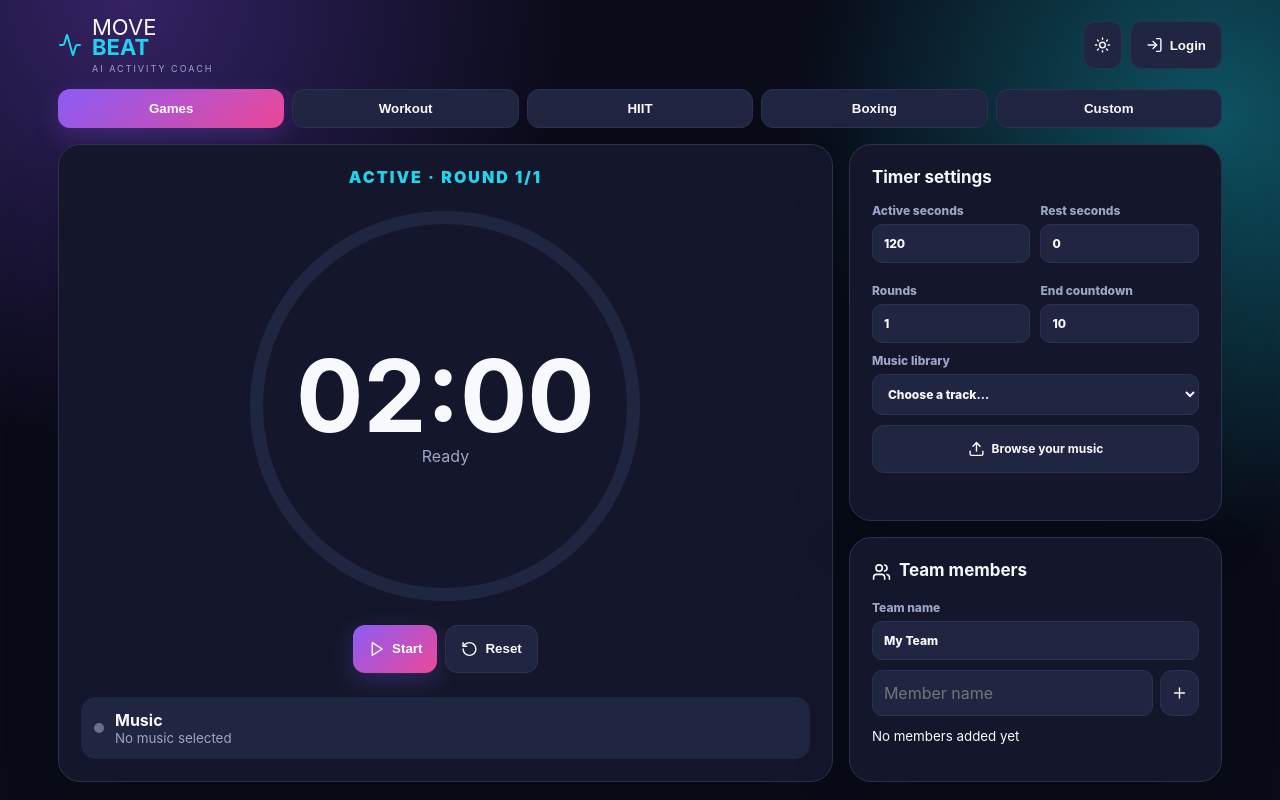
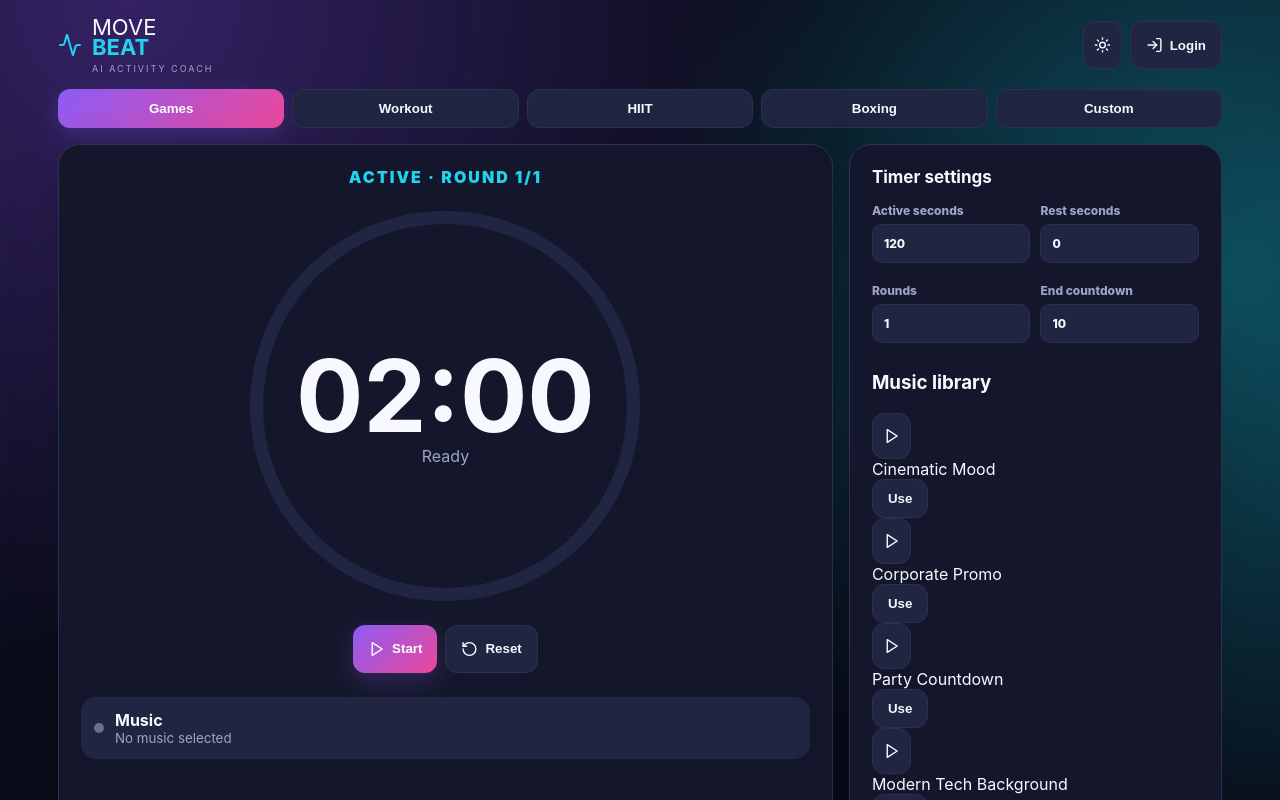
Before and after one commit to zubaimu21-wq/movebeats, a React (Vite) app: page / in a window 1280 px wide. Shown: the top 800 px of the page. Built offline with nearby package versions, Linux system fonts and the light colour scheme; no server answers.

Commit message:
Update App.jsx

```diff
--- a/src/App.jsx
+++ b/src/App.jsx
@@ -24,6 +24,7 @@ export default function App(){
  const [endCount,setEndCount]=useState(10); const [music,setMusic]=useState(null); const [musicName,setMusicName]=useState('No music selected');
  const [email,setEmail]=useState(''); const [password,setPassword]=useState(''); const [user,setUser]=useState(null); const [authOpen,setAuthOpen]=useState(false); const [message,setMessage]=useState('');
  const [teamName,setTeamName]=useState('My Team'); const [member,setMember]=useState(''); const [members,setMembers]=useState([]); const audio=useRef(null);
+ const [previewUrl,setPreviewUrl]=useState(null); const preview=useRef(null);
  const progress=useMemo(()=>100-(left/Math.max(1,phase==='work'?work:rest))*100,[left,phase,work,rest]);
  useEffect(()=>{document.documentElement.dataset.theme=theme;localStorage.setItem('mb-theme',theme)},[theme]);
  useEffect(()=>{if(!supabase)return;supabase.auth.getSession().then(({data})=>setUser(data.session?.user||null));return supabase.auth.onAuthStateChange((_e,s)=>setUser(s?.user||null)).data.subscription.unsubscribe},[]);
@@ -32,14 +33,15 @@ export default function App(){
  async function toggle(){if(left===0)reset();if(!running&&audio.current){try{await audio.current.play()}catch{setMessage('Tap Play again to allow audio.');return}}else audio.current?.pause();setRunning(v=>!v)}
  function reset(){setRunning(false);setRound(1);setPhase('work');setLeft(work);if(audio.current){audio.current.pause();audio.current.currentTime=0}}
  function pickAudio(e){const f=e.target.files?.[0];if(!f)return;if(music)URL.revokeObjectURL(music);const u=URL.createObjectURL(f);setMusic(u);setMusicName(f.name);setMessage('Music ready to play.');}
- function pickLibrary(e){const u=e.target.value;if(!u)return;setMusic(u);setMusicName(library.find(t=>t.url===u)?.name||'Library track');setMessage('Music ready to play.');}
+ function togglePreview(u){if(previewUrl===u){setPreviewUrl(null);return}setPreviewUrl(u)}
+ function useTrack(t){setMusic(t.url);setMusicName(t.name);setMessage(`"${t.name}" set as timer music.`);setPreviewUrl(null)}
  async function sign(action){if(!supabase)return setMessage('Supabase environment variables are missing.');const fn=action==='signup'?supabase.auth.signUp: supabase.auth.signInWithPassword;const {error}=await fn({email,password});setMessage(error?error.message:action==='signup'?'Check your email to confirm account.':'Logged in successfully.');if(!error)setAuthOpen(false)}
  async function logout(){await supabase?.auth.signOut();setMessage('Logged out.');}
  function addMember(){const n=member.trim();if(n&&!members.includes(n)){setMembers(v=>[...v,n]);setMember('')}}
  return <main className="app"><header><div className="brand"><Activity/><span>MOVE<b>BEAT</b><small>AI ACTIVITY COACH</small></span></div><div className="head-actions"><button className="icon" onClick={()=>setTheme(theme==='dark'?'light':'dark')}>{theme==='dark'?<Sun/>:<Moon/>}</button>{user?<button onClick={logout}><LogOut/> Logout</button>:<button onClick={()=>setAuthOpen(true)}><LogIn/> Login</button>}</div></header>
  <nav>{Object.keys(modes).map(x=><button key={x} className={mode===x?'active':''} onClick={()=>chooseMode(x)}>{x}</button>)}</nav>
  <section className="layout"><article className="timer-card"><div className={`phase ${phase}`}>{phase==='work'?'ACTIVE':'REST'} · ROUND {round}/{rounds}</div><div className="ring" style={{'--p':`${progress}%`}}><strong>{fmt(left)}</strong><span>{running?'Timer running':left===0?'Complete':'Ready'}</span></div>{left>0&&left<=endCount&&<div className="ending">FINAL COUNTDOWN: {left}</div>}<div className="controls"><button className="primary" onClick={toggle}>{running?<Pause/>:<Play/>}{running?'Pause':'Start'}</button><button onClick={reset}><RotateCcw/> Reset</button></div><div className="now-playing"><span className={running&&music?'pulse':''}/><div><b>{running&&music?'Now Playing':'Music'}</b><small>{musicName}</small></div></div>{message&&<p className="message">{message}</p>}</article>
- <aside><section className="panel"><h2>Timer settings</h2><div className="grid"><label>Active seconds<input type="number" min="1" value={work} onChange={e=>{const v=+e.target.value;setWork(v);if(!running&&phase==='work')setLeft(v)}}/></label><label>Rest seconds<input type="number" min="0" value={rest} onChange={e=>setRest(+e.target.value)}/></label><label>Rounds<input type="number" min="1" max="99" value={rounds} onChange={e=>setRounds(+e.target.value)}/></label><label>End countdown<input type="number" min="1" max="60" value={endCount} onChange={e=>setEndCount(+e.target.value)}/></label></div><label>Music library<select defaultValue="" onChange={pickLibrary}><option value="" disabled>Choose a track…</option>{library.map(t=><option key={t.url} value={t.url}>{t.name}</option>)}</select></label><label className="upload"><Upload/> Browse your music<input type="file" accept="audio/*" onChange={pickAudio}/></label>{music&&<audio ref={audio} src={music} loop preload="metadata"/>}</section>
+ <aside><section className="panel"><h2>Timer settings</h2><div className="grid"><label>Active seconds<input type="number" min="1" value={work} onChange={e=>{const v=+e.target.value;setWork(v);if(!running&&phase==='work')setLeft(v)}}/></label><label>Rest seconds<input type="number" min="0" value={rest} onChange={e=>setRest(+e.target.value)}/></label><label>Rounds<input type="number" min="1" max="99" value={rounds} onChange={e=>setRounds(+e.target.value)}/></label><label>End countdown<input type="number" min="1" max="60" value={endCount} onChange={e=>setEndCount(+e.target.value)}/></label></div><div className="lib"><h3>Music library</h3><div className="lib-list">{library.map(t=><div key={t.url} className={`lib-item${music===t.url?' active':''}`}><button className="icon" onClick={()=>togglePreview(t.url)} title="Preview">{previewUrl===t.url?<Pause/>:<Play/>}</button><span>{t.name}</span><button onClick={()=>useTrack(t)}>{music===t.url?'In use':'Use'}</button></div>)}</div>{previewUrl&&<audio key={previewUrl} src={previewUrl} autoPlay onEnded={()=>setPreviewUrl(null)}/>}</div><label className="upload"><Upload/> Browse your music<input type="file" accept="audio/*" onChange={pickAudio}/></label>{music&&<audio ref={audio} src={music} loop preload="metadata"/>}</section>
  <section className="panel"><h2><Users/> Team members</h2><label>Team name<input value={teamName} onChange={e=>setTeamName(e.target.value)}/></label><div className="add"><input placeholder="Member name" value={member} onChange={e=>setMember(e.target.value)} onKeyDown={e=>e.key==='Enter'&&addMember()}/><button onClick={addMember}><Plus/></button></div><div className="members">{members.length?members.map((m,i)=><span key={m}>{i+1}. {m}</span>):<small>No members added yet</small>}</div></section></aside></section>
  {authOpen&&<div className="modal" onMouseDown={e=>e.target===e.currentTarget&&setAuthOpen(false)}><form onSubmit={e=>e.preventDefault()}><h2>MoveBeat account</h2><p>Save teams, presets and workout history.</p><label>Email<input type="email" value={email} onChange={e=>setEmail(e.target.value)} required/></label><label>Password<input type="password" minLength="8" value={password} onChange={e=>setPassword(e.target.value)} required/></label><button className="primary" onClick={()=>sign('login')}>Login</button><button onClick={()=>sign('signup')}>Create account</button></form></div>}</main>
 }
```
